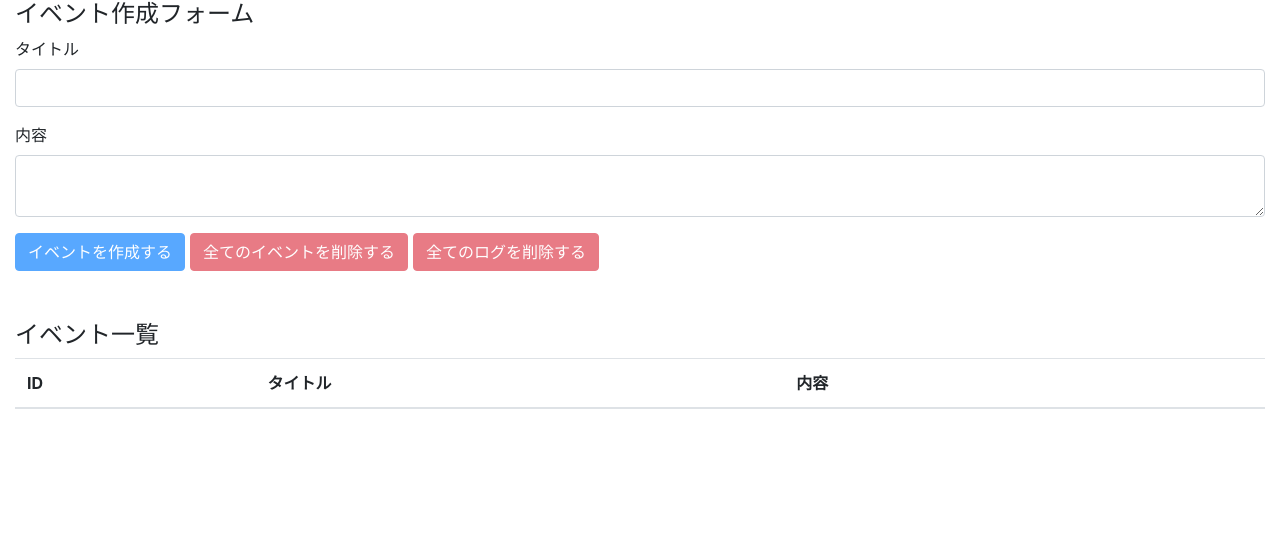
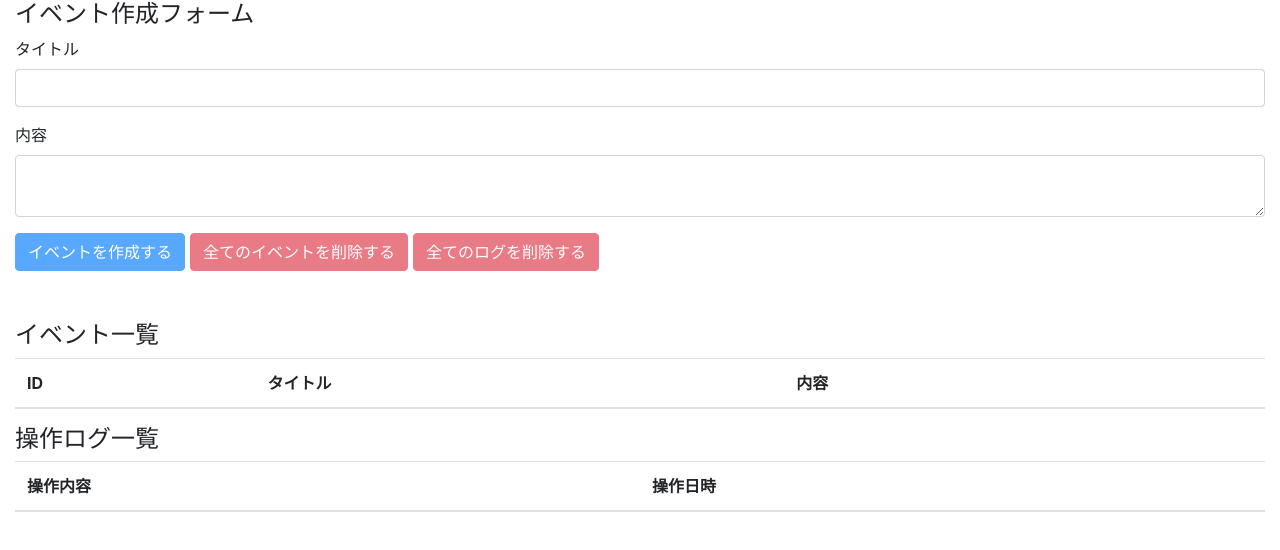
Before and after one commit to oneoneniaoniao/react-hooks-102, a React (Create React App) app: page / in a window 1280 px wide. Shown: the top 550 px of the page. Built offline with nearby package versions, Linux system fonts and the light colour scheme.

Commit message:
display all operationLog

```diff
--- a/src/components/App.js
+++ b/src/components/App.js
@@ -4,6 +4,7 @@
 import AppContext from "../contexts/AppContext";
 import EventForm from "./EventForm";
 import Events from "./Events";
+import OperationLogs from "./OperationLogs";
 
 const App = () => {
   const initialState = { events: [], operationLogs: [] };
@@ -14,6 +15,7 @@
         <h4>イベント作成フォーム</h4>
         <EventForm />
         <Events />
+        <OperationLogs />
       </div>
     </AppContext.Provider>
   );
--- a/src/components/Event.js
+++ b/src/components/Event.js
@@ -1,8 +1,7 @@
 import React, { useContext } from "react";
-import { DELETE_EVENT } from "./actions";
+import { DELETE_EVENT, ADD_OPERATION_LOG } from "./actions";
 import AppContext from "../contexts/AppContext";
 import { timeCurrentIdo8601 } from "../utils";
-import { ADD_OPERATION_LOG } from "./actions";
 
 const Event = ({ event }) => {
   const { dispatch } = useContext(AppContext);
--- /dev/null
+++ b/src/components/OperationLog.jsx
@@ -0,0 +1,12 @@
+import React from "react";
+
+const OperationLog = ({operationLog}) => {
+return (
+  <tr>
+    <td>{operationLog.description}</td>
+    <td>{operationLog.operatedAt}</td>
+  </tr>
+)
+}
+
+export default OperationLog;
--- /dev/null
+++ b/src/components/OperationLogs.jsx
@@ -0,0 +1,32 @@
+import React, { useContext } from "react";
+
+import AppContext from "../contexts/AppContext";
+import OperationLog from "./OperationLog";
+
+const OperationLogs = () => {
+  const { state } = useContext(AppContext);
+  return (
+    <>
+      <h4>操作ログ一覧</h4>
+      <table className="table table-hover">
+        <thead>
+          <tr>
+            <th>操作内容</th>
+            <th>操作日時</th>
+          </tr>
+        </thead>
+
+        <tbody>
+          {state.operationLogs.map((operationLog) => (
+            <OperationLog
+              key={operationLog.operatedAt}
+              operationLog={operationLog}
+            />
+          ))}
+        </tbody>
+      </table>
+    </>
+  );
+};
+
+export default OperationLogs;
```
